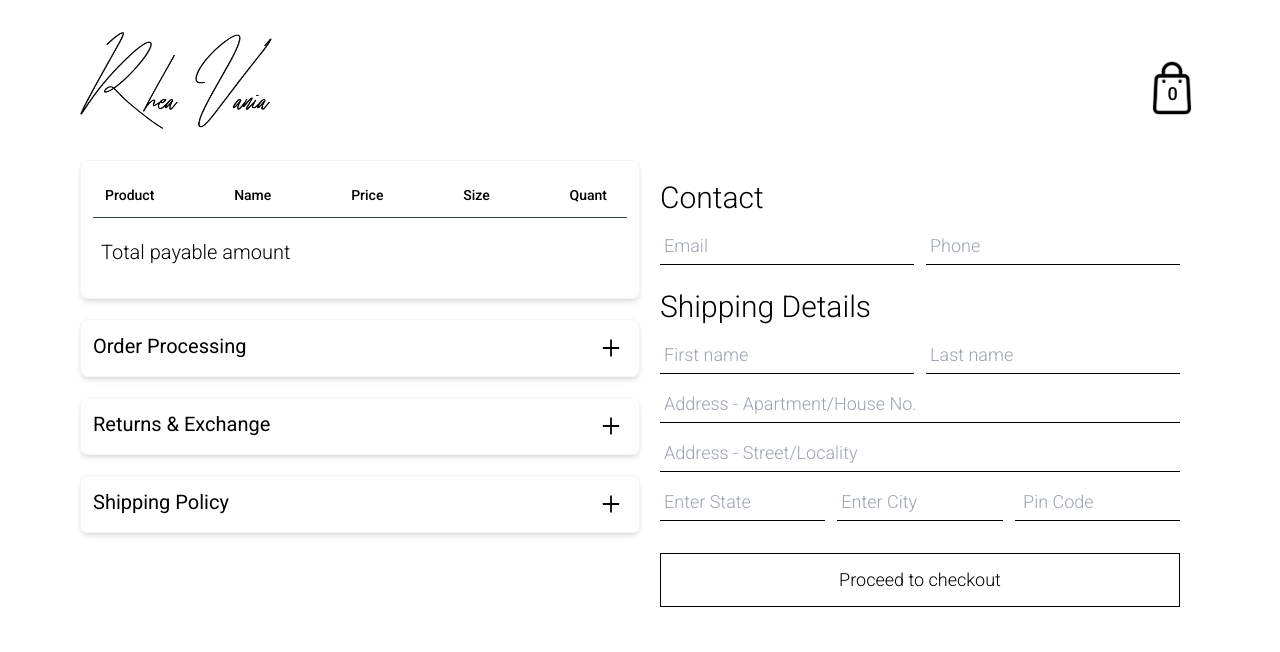
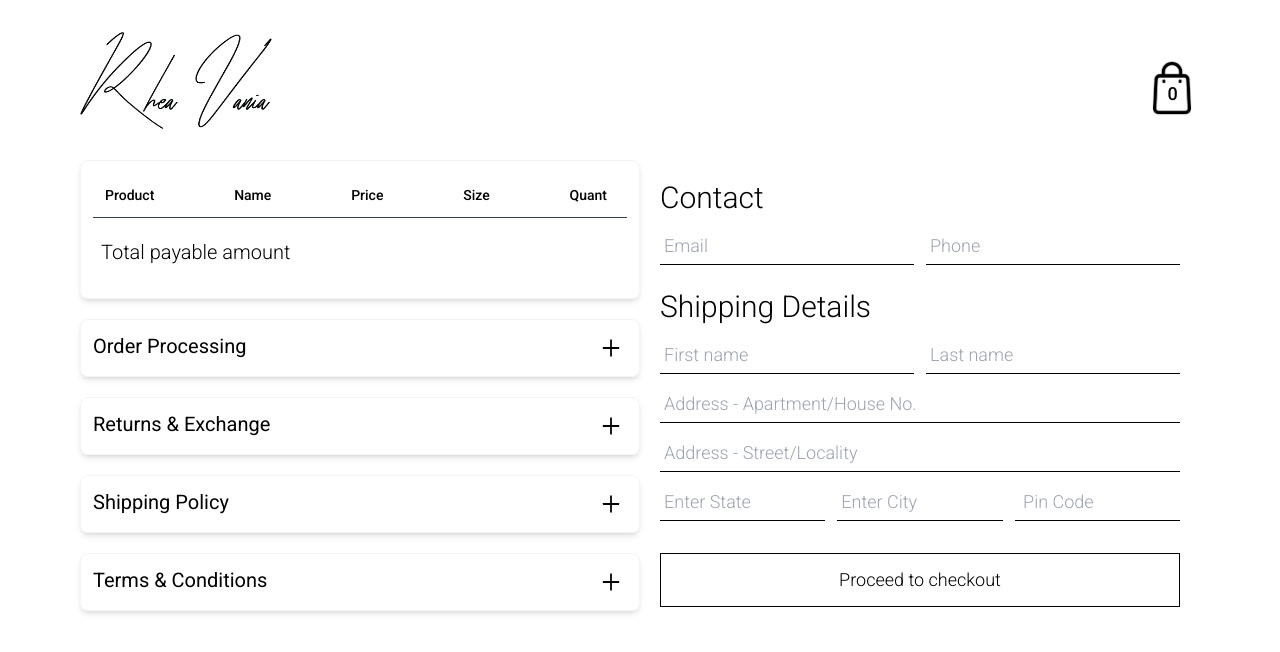
Before and after one commit to AnuragAmbekar741/Ecom-React-Tailwind, a Next.js app: page /CartPage in a window 1280 px wide. Shown: the top 652 px of the page. Built offline with nearby package versions, Linux system fonts and the light colour scheme.

Commit message:
T&C in the cart page

```diff
--- a/app/CartPage/page.tsx
+++ b/app/CartPage/page.tsx
@@ -2,18 +2,15 @@
 
 import React from 'react'
 import CartProductContainer from '@/components/CartPage/CartProdContainer'
-import { cartState } from '@/store/atoms/cartState'
-import { useRecoilValue } from 'recoil'
 import UserForm from '@/components/CartPage/UserForm'
 import PolicyViewer from '@/components/CartPage/PolicyViewer'
 
-import { OrderProcessing,ReturnsExchange,Shipping} from '@/lib/data'
+import { OrderProcessing,ReturnsExchange,Shipping,TermsAndConditions} from '@/lib/data'
 
 
 const page = () => {
 
-  const Cart = useRecoilValue(cartState)
-  console.log(Cart)
+
   return (
     <div className='pt-28 px-8 sm:pt-40 sm:px-16 lg:px-20 md:grid lg:flex'>
       <div className='w-full lg:w-3/6'>
@@ -21,6 +18,7 @@ const page = () => {
         <PolicyViewer policyName='Order Processing' policy={OrderProcessing}/>
         <PolicyViewer policyName='Returns & Exchange' policy={ReturnsExchange}/>
         <PolicyViewer policyName='Shipping Policy' policy={Shipping}/>
+        <PolicyViewer policyName='Terms & Conditions' policy={TermsAndConditions}/>
       </div>
       <div className='w-full lg:w-3/6'>
         <UserForm />
--- a/components/CartPage/PolicyViewer.tsx
+++ b/components/CartPage/PolicyViewer.tsx
@@ -13,7 +13,7 @@ const PolicyViewer:React.FC<{policy:string,policyName:string}> = ({policy,policy
 
   return (
     <div className='w-full text-left shadow-md border p-3 border-slate-100 rounded-lg my-5'>
-        <div className='flex justify-between'>
+        <div className={`flex justify-between`}>
             <h3 className='text-xl font-normal'>{policyName}</h3>
             <AiOutlinePlus
                 className={`text-2xl text-black m-1 ${hide?'block':'hidden'}`}
@@ -24,7 +24,7 @@ const PolicyViewer:React.FC<{policy:string,policyName:string}> = ({policy,policy
                 onClick={()=>setHide(!hide)}
             />
         </div>
-        <div className={`${hide?'hidden':''} p-1 text-md font-light`}>
+        <div className={`${hide?'hidden':''} p-1 text-md font-light ${policyName==='Returns & Exchange' && !hide || policyName==="Terms & Conditions" && !hide ? 'h-[400px] overflow-y-auto':''} `}>
             <p>{policy}</p>
         </div>
     </div>
```
